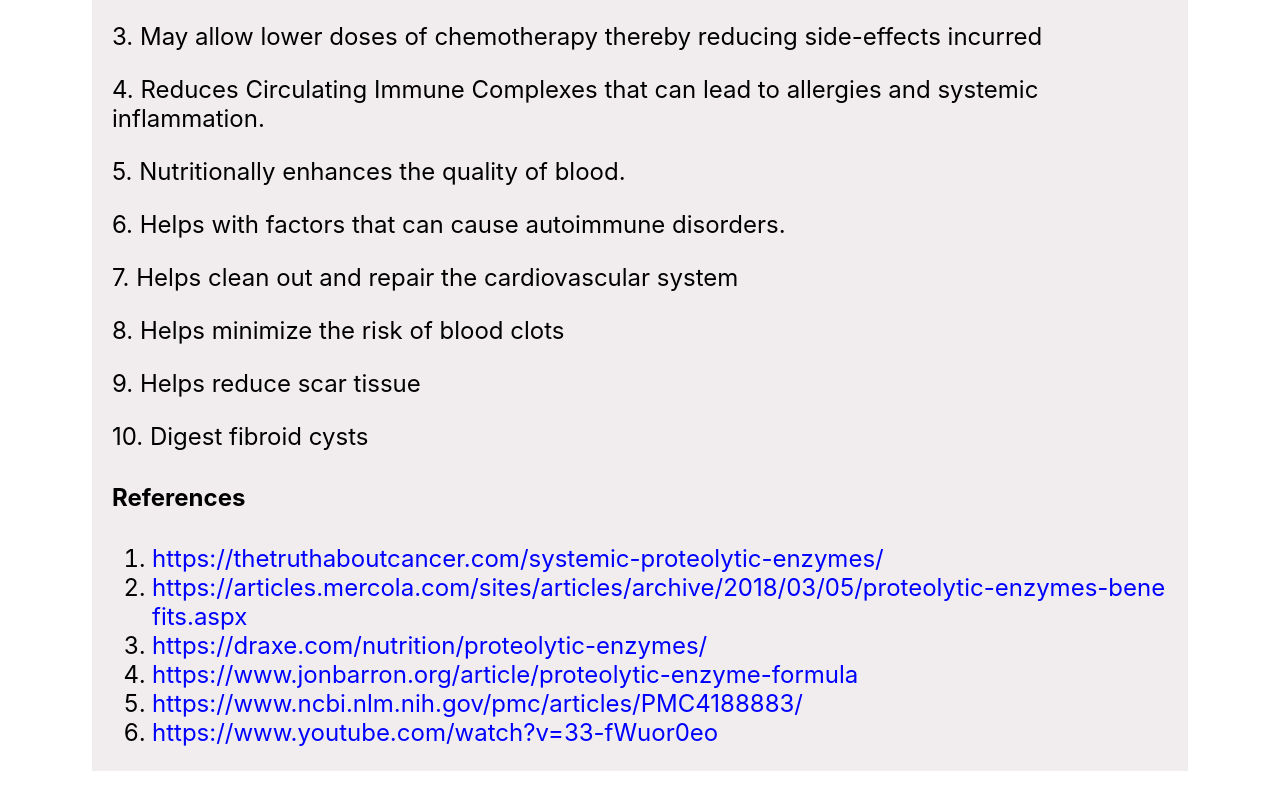
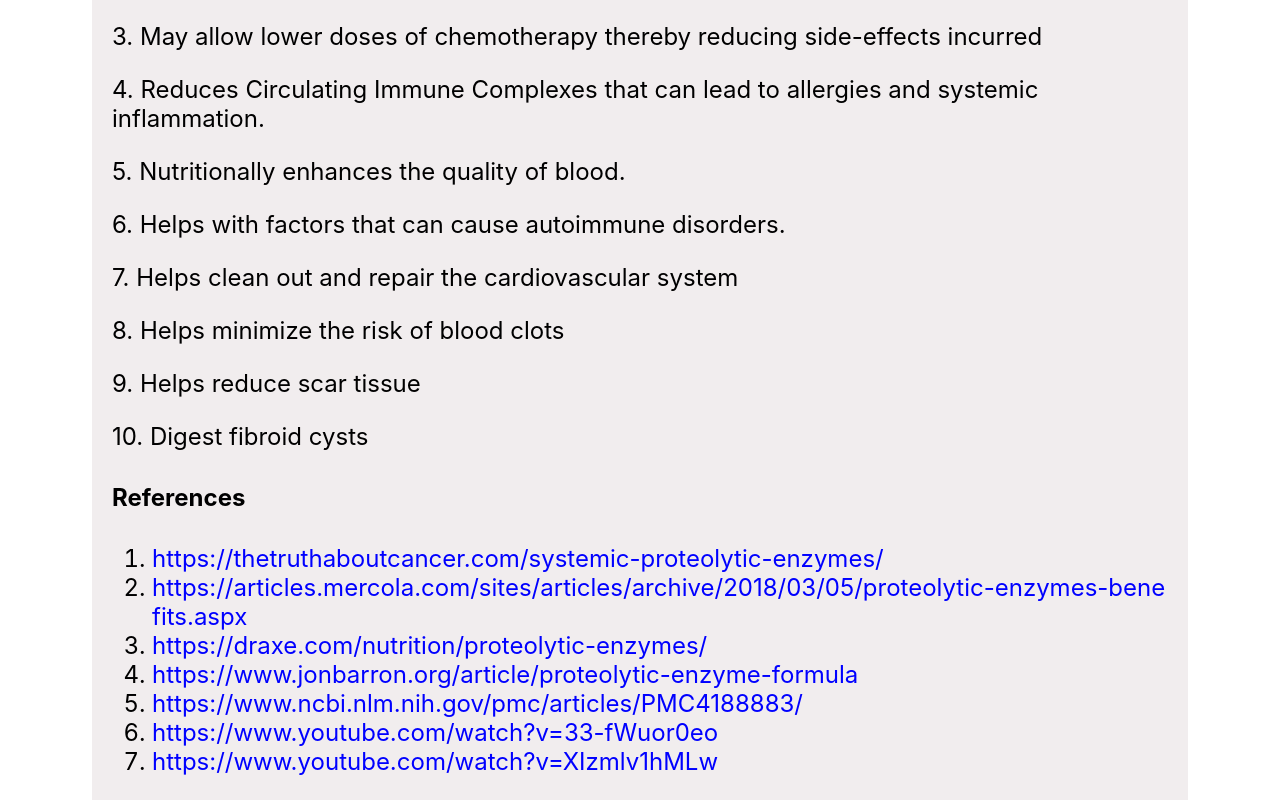
Before and after one commit to jaytula/alt-medicine, a React (Create React App) app: page / in a window 1280 px wide. Shown: the part 1084-1884 px from the top of the page. Before the commit the page ends 1855 px from the top, so only its background shows below. Built offline with nearby package versions, Linux system fonts and the light colour scheme.

Commit message:
Add youtube video on beard's discovery as reference

```diff
--- a/src/PhiZyme.js
+++ b/src/PhiZyme.js
@@ -28,7 +28,8 @@ const phizyme = {
     'https://draxe.com/nutrition/proteolytic-enzymes/',
     'https://www.jonbarron.org/article/proteolytic-enzyme-formula',
     'https://www.ncbi.nlm.nih.gov/pmc/articles/PMC4188883/',
-    'https://www.youtube.com/watch?v=33-fWuor0eo'
+    'https://www.youtube.com/watch?v=33-fWuor0eo',
+    'https://www.youtube.com/watch?v=XIzmlv1hMLw'
   ]
 };
 
```
